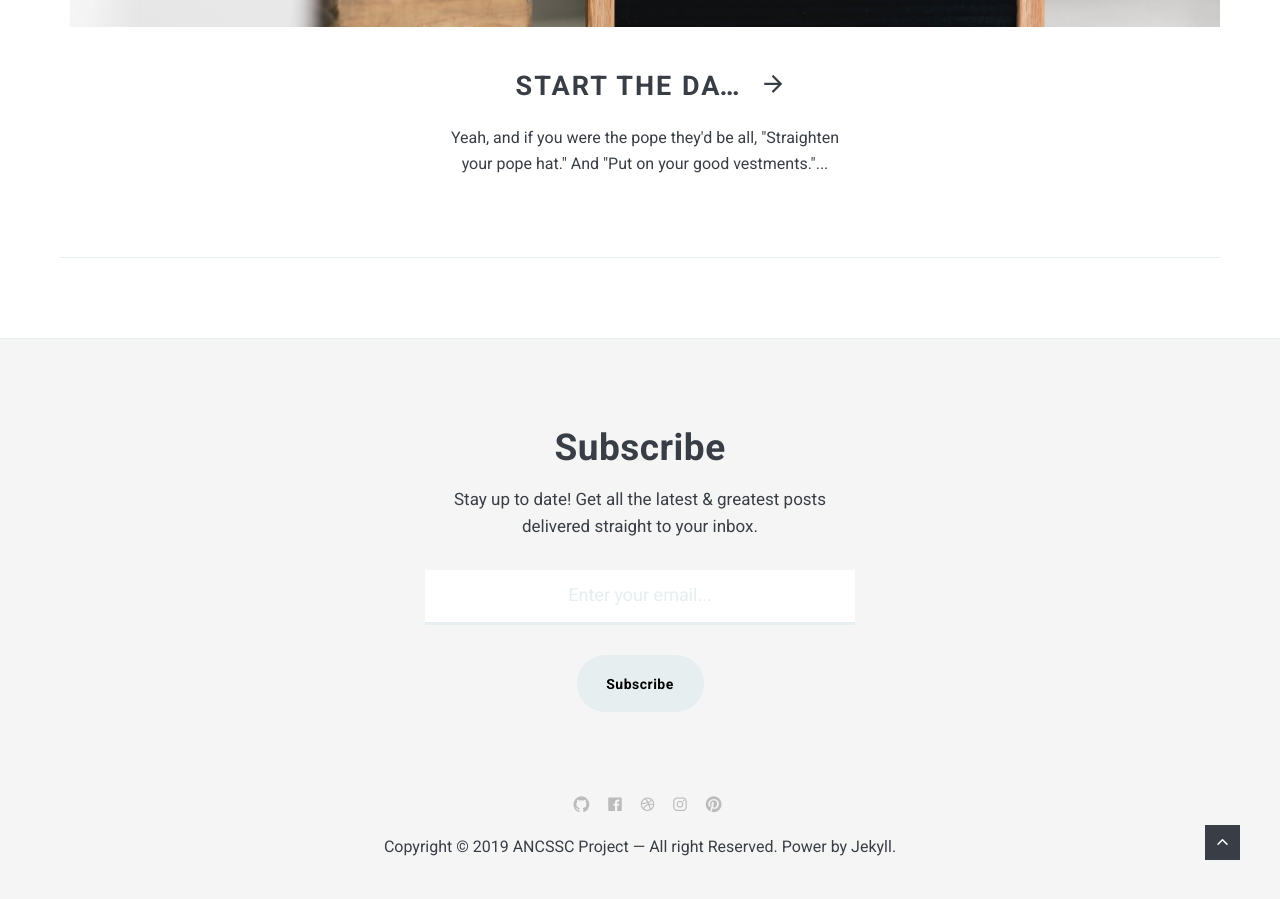
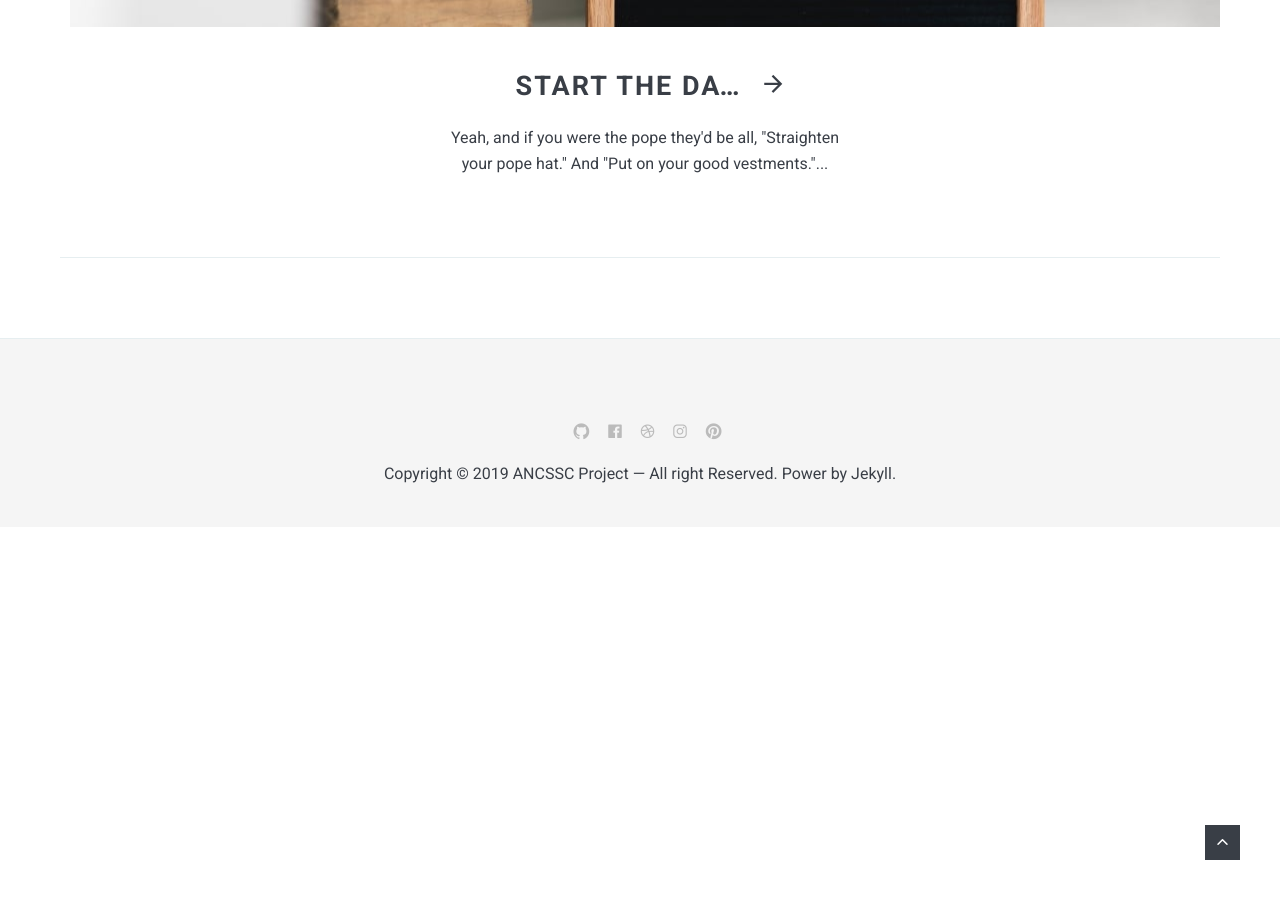
Before and after one commit to UCL-COMP0016-Team37/ProjectWebsite, a Jekyll site: the page built from _posts/2018-05-29-welcome-to-jekyll.markdown, in a window 1280 px wide and 900 px high, scrolled down 2399 px. Built offline with Jekyll 4.4.1, drawn with Linux system fonts in a browser that asks for light colours; nearby versions of some CDN libraries; comment, search, counter and statistics services are not loaded.

Commit message:
update layout

```diff
--- a/_includes/disqus-comments.html
+++ b/_includes/disqus-comments.html
@@ -1,6 +1,6 @@
 <!-- begin comments -->
 <div class="comments">
-  <div id="disqus_thread"></div>
+  <!-- <div id="disqus_thread"></div>
   <script>
     (function () {
       var d = document, s = d.createElement('script');
@@ -11,6 +11,6 @@
   </script>
   <noscript>Please enable JavaScript to view the
     <a href="https://disqus.com/?ref_noscript">comments powered by Disqus.</a>
-  </noscript>
+  </noscript> -->
 </div>
 <!-- end comments -->
--- a/_includes/subscribe.html
+++ b/_includes/subscribe.html
@@ -1,5 +1,5 @@
 <div class="container">
-  <div class="subscribe">
+  <!-- <div class="subscribe">
     <h3 class="subscribe__title">Subscribe</h3>
     <p class="subscribe__subtitle">Stay up to date! Get all the latest & greatest posts delivered straight to your inbox.</p>
     <form class="subscribe-form validate" action="{% if site.data.settings.mailchimp %}//{{site.data.settings.mailchimp}}{% else %}#{% endif %}"
@@ -11,5 +11,5 @@
       </div>
       <input class="subscribe__button" id="mc-embedded-subscribe" type="submit" name="subscribe" value="Subscribe">
     </form>
-  </div>
+  </div> -->
 </div>
```
